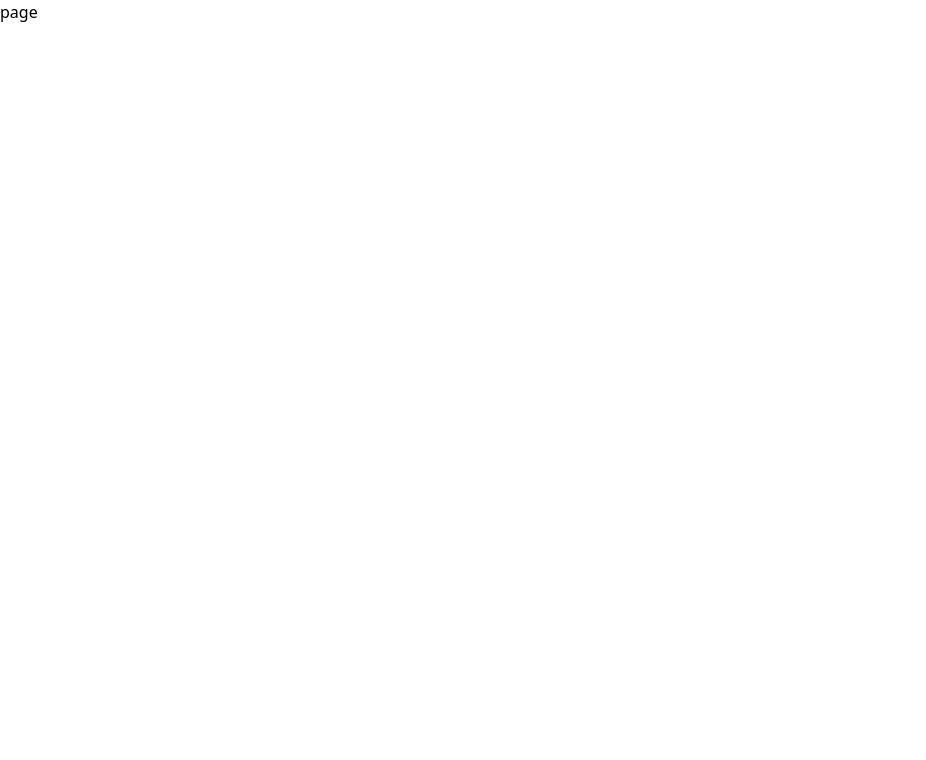
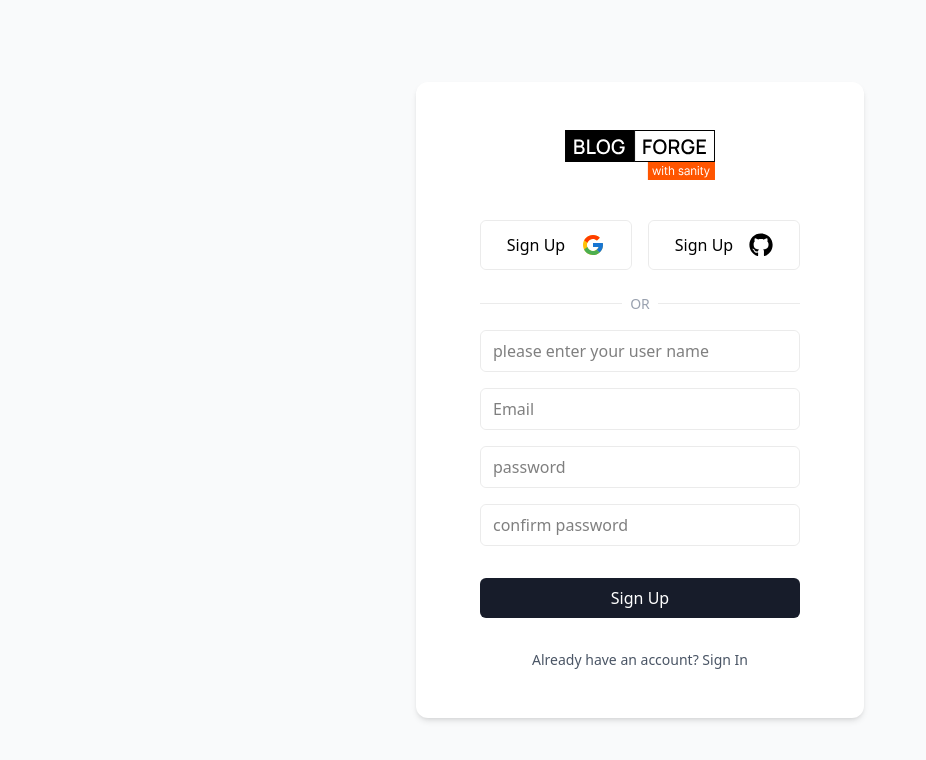
Before and after one commit to Ahmed-Hossam1/blog-app-, a Next.js app: page /signUp in a window 1280 px wide. Shown: the top 760 px of the page, without its empty margins (0-926 px from the left). Built offline with nearby package versions, Linux system fonts and the light colour scheme.

Commit message:
made signUp && change uncorret name

```diff
--- a/src/app/(auth)/signIn/page.tsx
+++ b/src/app/(auth)/signIn/page.tsx
@@ -12,7 +12,7 @@ const page = () => {
   /*===== CONSTANTS ===== */
   const signInInputs = formConfig["signIn"];
   /*===== RENDER ===== */
-  const renderInputs = signInInputs.map((input) => (
+  const renderInputs = signInInputs?.map((input) => (
     <MyInput
       key={input.id}
       name={input.name}
--- a/src/app/(auth)/signUp/page.tsx
+++ b/src/app/(auth)/signUp/page.tsx
@@ -1,5 +1,81 @@
+"use client";
+
+import Button from "@/components/Ui/Button";
+import MyInput from "@/components/Ui/Input";
+import { formConfig } from "@/interface";
+import Image from "next/image";
+import Link from "next/link";
+import { FaGithub } from "react-icons/fa6";
+import { FcGoogle } from "react-icons/fc";
+
 const page = () => {
-  return <div>page</div>;
+  /*===== CONSTANTS ===== */
+  const signUpInputs = formConfig["signUp"];
+  console.log(signUpInputs)
+
+  /*===== RENDER ===== */
+  const renderInputs = signUpInputs?.map((input) => (
+    <MyInput
+      key={input.id}
+      name={input.name}
+      id={input.name}
+      type={input.type}
+      placeholder={input.placeholder}
+      className="rounded-md mb-4"
+    />
+  ));
+
+  /*===== JSX ===== */
+  return (
+    <div className="min-h-screen flex items-center justify-center bg-gray-50">
+      <div className="bg-white shadow-md rounded-xl py-12 px-16 w-full max-w-md text-center">
+        <Image
+          src="/logo.svg"
+          alt="logo"
+          width={150}
+          height={40}
+          className="mx-auto mb-10"
+        />
+
+        {/* OAuth buttons */}
+        <div className="flex gap-4 mb-6">
+          <Button className="flex-1 flex items-center justify-center gap-4 border border-gray p-3 hover:bg-gray-100">
+            <span>Sign Up</span>
+            <FcGoogle className="text-2xl" />
+          </Button>
+
+          <Button className="flex-1 flex items-center justify-center gap-4 border border-gray p-3 hover:bg-gray-100">
+            <span>Sign Up</span>
+            <FaGithub className="text-2xl" />
+          </Button>
+        </div>
+
+        <div className="flex items-center gap-2 mb-4">
+          <span className="bg-gray flex-1 h-px" />
+          <p className="text-gray-400 text-sm uppercase">or</p>
+          <span className="bg-gray flex-1 h-px" />
+        </div>
+
+        {/* Form */}
+        <form method="post" className="flex flex-col space-y-4">
+          <div>{renderInputs}</div>
+
+          <Button
+            bgColor="bg-baseInk"
+            className="w-full hover:bg-black transition text-white py-2"
+          >
+            Sign Up
+          </Button>
+
+          <div className="mt-4 text-sm text-gray-600">
+            <Link href="/sign-in" className="hover:underline">
+              Already have an account? Sign In
+            </Link>
+          </div>
+        </form>
+      </div>
+    </div>
+  );
 };
 
 export default page;
--- a/src/interface/index.ts
+++ b/src/interface/index.ts
@@ -72,7 +72,7 @@ export const formConfig: Record<string, Filed[]> = {
     },
   ],
 
-  singUp: [
+  signUp: [
     {
       id: 1,
       name: "user_name",
```
